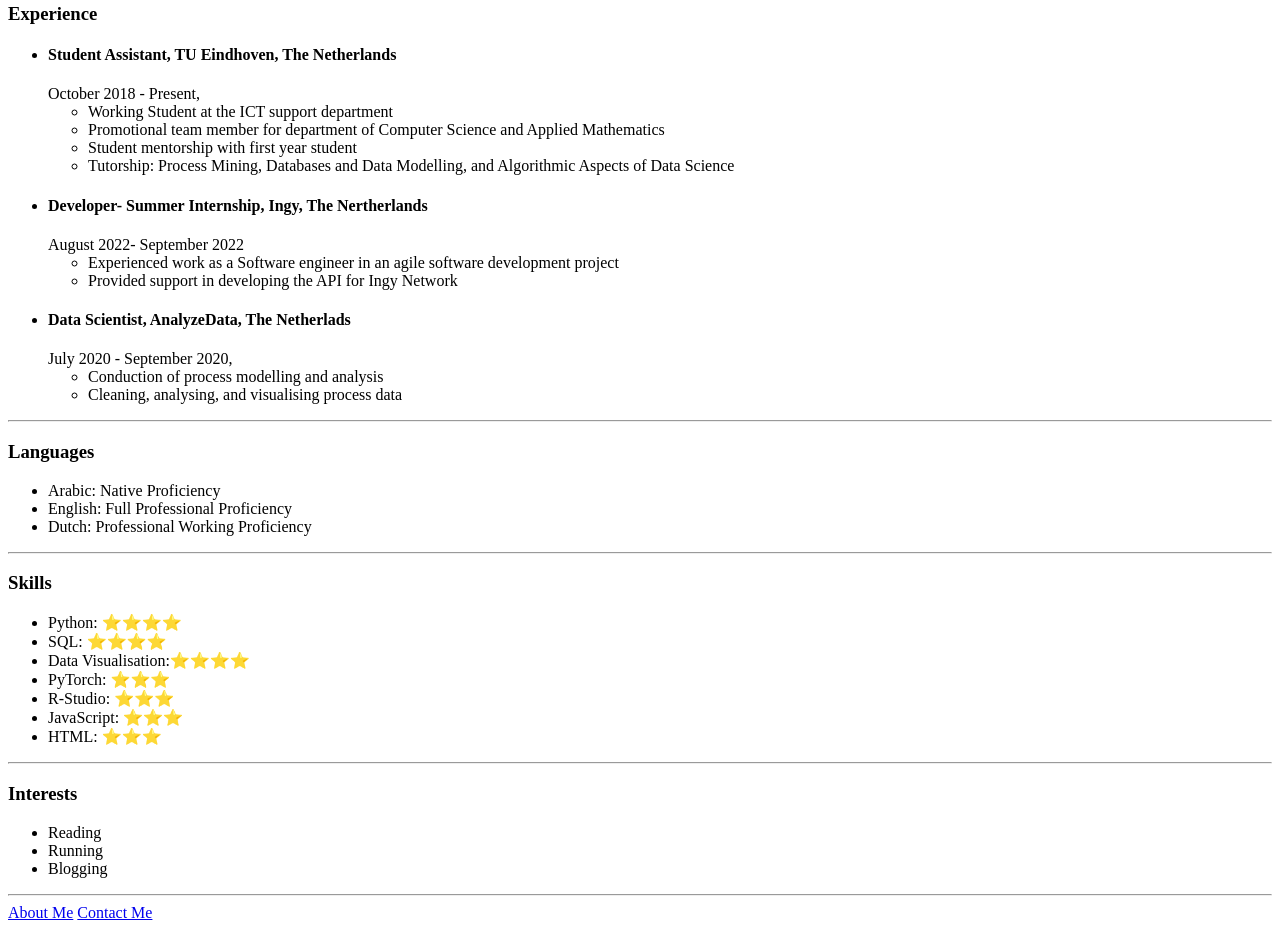
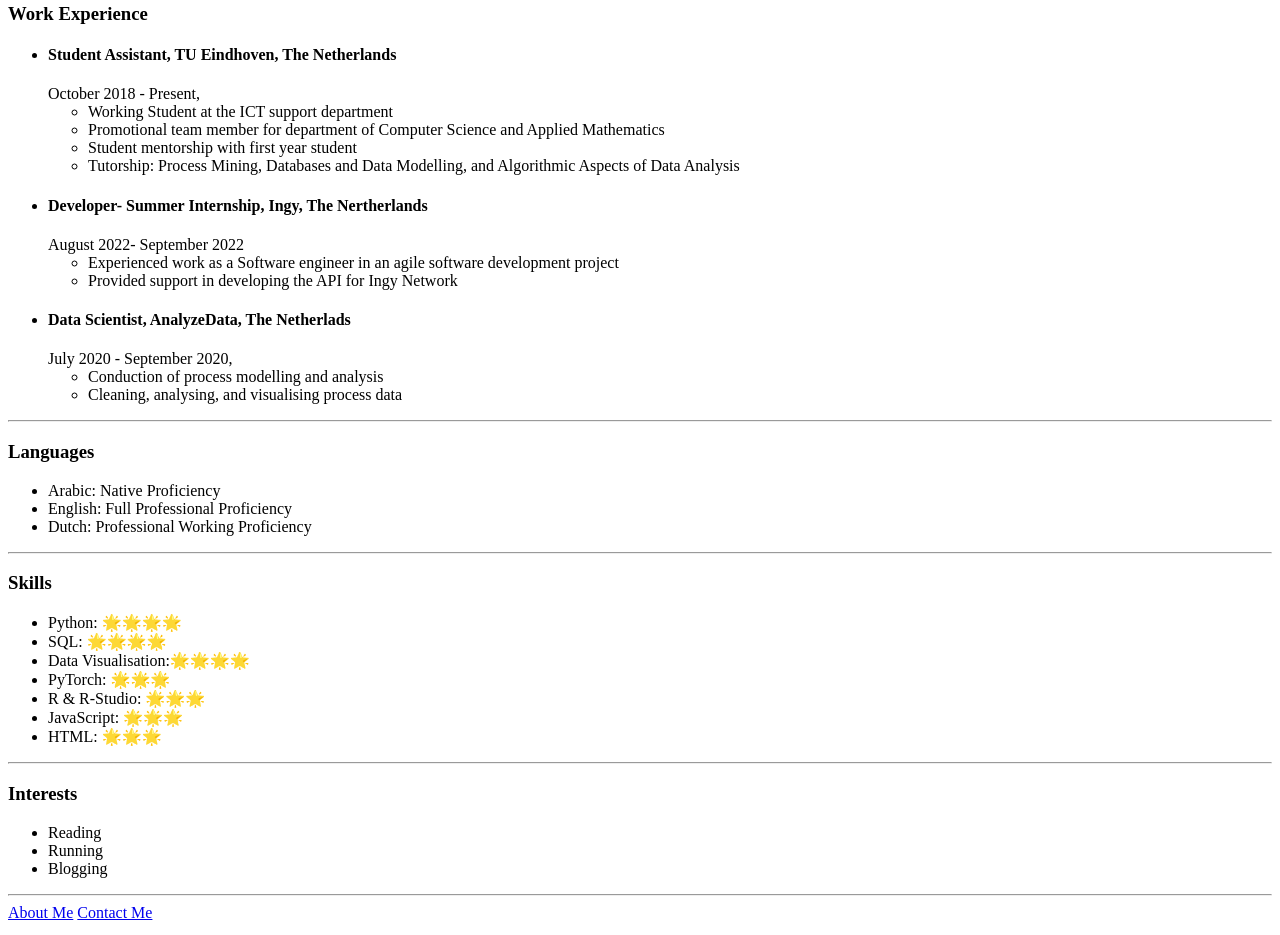
Before and after one commit to OulaOsman/portfolio.html, a plain HTML site: page index.html in a window 1280 px wide. Shown: the part 833-1768 px from the top of the page. Drawn offline with Linux system fonts and the light colour scheme.

Commit message:
Edited skills

```diff
--- a/index.html
+++ b/index.html
@@ -37,7 +37,7 @@
     </ul>
     <hr/>
 
-    <h3>Experience</h3>
+    <h3>Work Experience</h3>
     <ul>
         <li>
             <h4>Student Assistant, TU Eindhoven, The Netherlands</h4>
@@ -46,7 +46,7 @@
                 <li>Working Student at the ICT support department</li>
                 <li>Promotional team member for department of Computer Science and Applied Mathematics</li>
                 <li>Student mentorship with first year student</li>
-                <li>Tutorship: Process Mining, Databases and Data Modelling, and Algorithmic Aspects of Data Science</li>
+                <li>Tutorship: Process Mining, Databases and Data Modelling, and Algorithmic Aspects of Data Analysis</li>
             </ul>
         </li>
         <li>
@@ -80,13 +80,13 @@
     <hr/>
     <h3>Skills</h3>
     <ul>
-        <li>Python: ⭐️⭐️⭐️⭐️</li>
-        <li>SQL: ⭐️⭐️⭐️⭐️</li>
-        <li>Data Visualisation:⭐️⭐️⭐️⭐️</li>
-        <li>PyTorch: ⭐️⭐️⭐️</li>
-        <li>R-Studio: ⭐️⭐️⭐️</li>
-        <li>JavaScript: ⭐️⭐️⭐️</li>
-        <li>HTML: ⭐️⭐️⭐️</li>
+        <li>Python: 🌟🌟🌟🌟</li>
+        <li>SQL: 🌟🌟🌟🌟</li>
+        <li>Data Visualisation:🌟🌟🌟🌟</li>
+        <li>PyTorch: 🌟🌟🌟</li>
+        <li>R & R-Studio: 🌟🌟🌟</li>
+        <li>JavaScript: 🌟🌟🌟</li>
+        <li>HTML: 🌟🌟🌟</li>
 
     </ul>
     <hr/>
```
